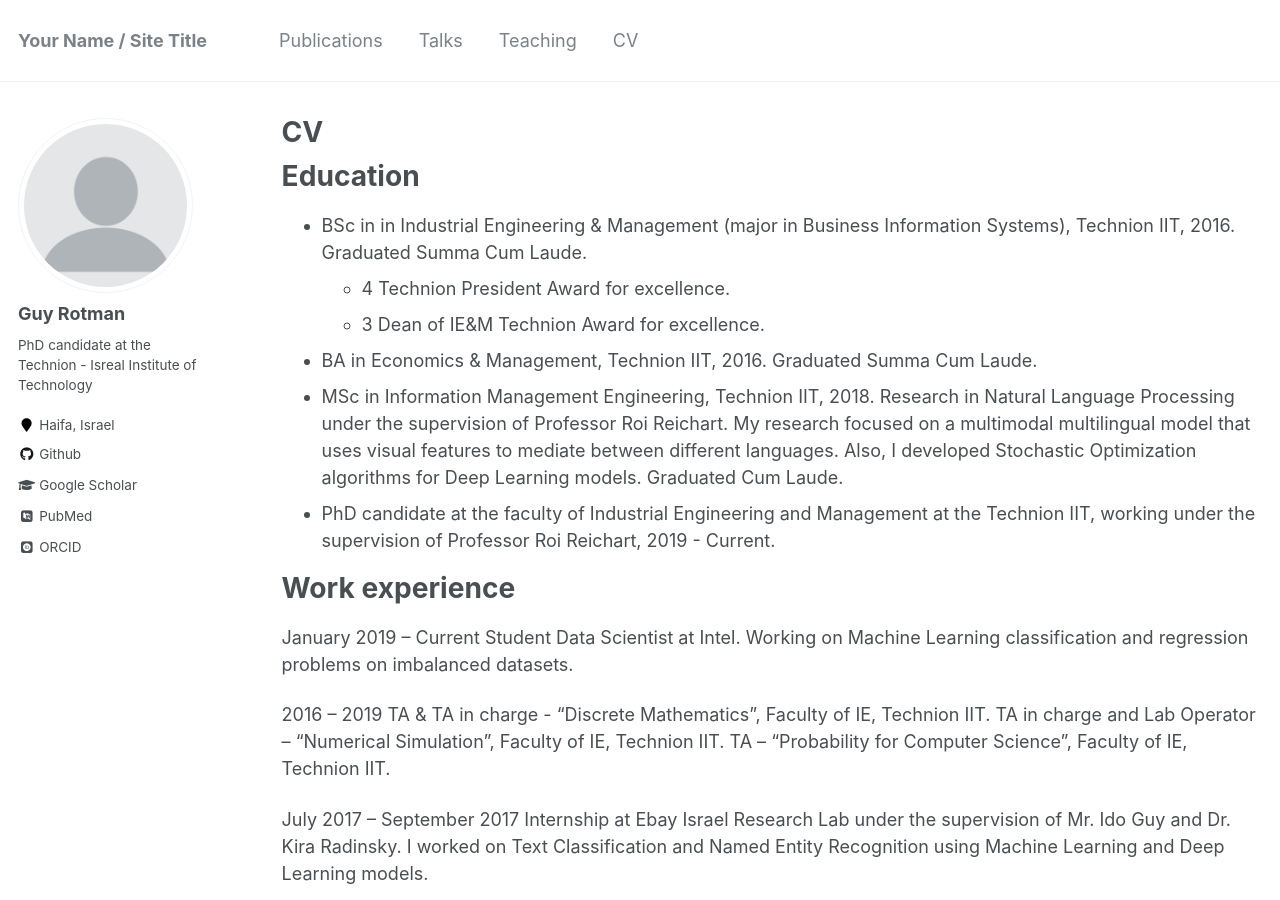
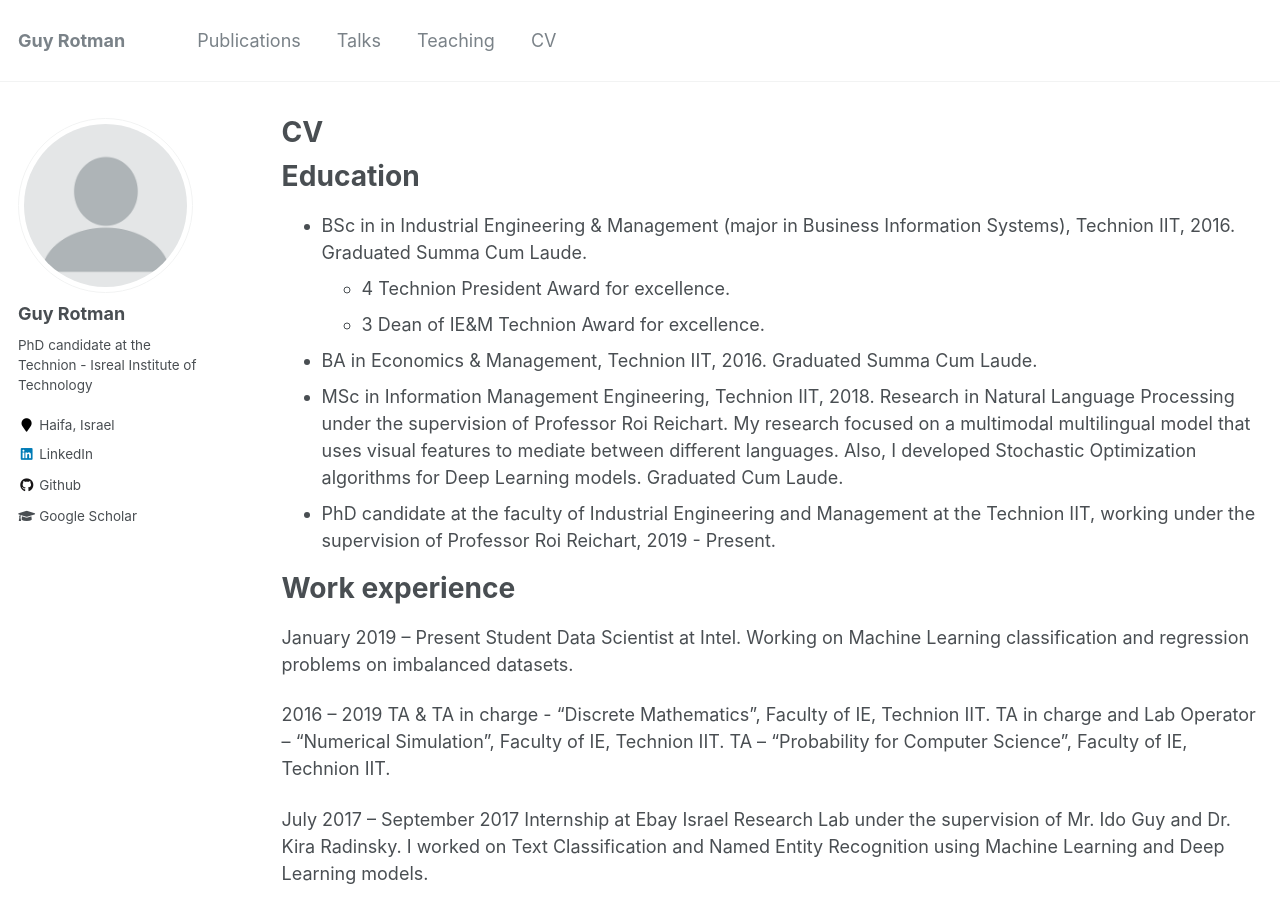
Before and after one commit to rotmanguy/rotmanguy.github.io, a Jekyll site: the page built from _pages/cv.md, in a window 1280 px wide and 900 px high. Built offline with Jekyll 4.4.1, drawn with Linux system fonts in a browser that asks for light colours; some web fonts are replaced.

Commit message:
initial commit

```diff
--- a/_config.yml
+++ b/_config.yml
@@ -7,14 +7,14 @@
 
 # Site Settings
 locale                   : "en-US"
-title                    : "Your Name / Site Title"
+title                    : "Guy Rotman"
 title_separator          : "-"
 name                     : &name "Guy Rotman"
 description              : &description "PhD candidate at the Technion - Isreal Institute of Technology"
 url                      : https://rotmanguy.github.io # the base hostname & protocol for your site e.g. "https://mmistakes.github.io"
 baseurl                  : "" # the subpath of your site, e.g. "/blog"
 repository               : "rotmanguy.github.io"
-teaser                   :  # filename of teaser fallback teaser image placed in /images/, .e.g. "500x300.png"
+teaser                   :  "profile_image.PNG"# filename of teaser fallback teaser image placed in /images/, .e.g. "500x300.png"
 breadcrumbs              : false # true, false (default)
 words_per_minute         : 160
 future                   : true
@@ -40,7 +40,7 @@ staticman:
   path                   : "_data/comments/{options.slug}"
   requiredFields         : ['name', 'email', 'message']
   transforms:
-    email                : "md5"
+    email                : "grotman at technion dot campus dot technion dot ac dot il"
   generatedFields:
     date:
       type               : "date"
@@ -85,7 +85,7 @@ author:
   bio              : "PhD candidate at the Technion - Isreal Institute of Technology"
   location         : "Haifa, Israel"
   employer         :
-  pubmed           : "https://www.ncbi.nlm.nih.gov/pubmed/?term=john+snow"
+  pubmed           : # "https://www.ncbi.nlm.nih.gov/pubmed/?term=john+snow"
   googlescholar    : "https://scholar.google.co.il/citations?user=xT_SBbYAAAAJ&hl=en"
   email            :
   researchgate     :  # example: "https://www.researchgate.net/profile/yourprofile"
@@ -102,8 +102,8 @@ author:
   instagram        :
   impactstory      : #"https://profiles.impactstory.org/u/xxxx-xxxx-xxxx-xxxx"
   lastfm           :
-  linkedin         :
-  orcid            : "http://orcid.org/yourorcidurl"
+  linkedin         : https://www.linkedin.com/in/guy-rotman-57aa6189
+  orcid            : # "http://orcid.org/yourorcidurl"
   pinterest        :
   soundcloud       :
   stackoverflow    : # http://stackoverflow.com/users/123456/username
--- a/_pages/cv.md
+++ b/_pages/cv.md
@@ -16,11 +16,11 @@ Education
   * 3 Dean of IE&M Technion Award for excellence.
 * BA in Economics & Management, Technion IIT, 2016. Graduated Summa Cum Laude.
 * MSc in Information Management Engineering, Technion IIT, 2018. Research in Natural Language Processing under the supervision of Professor Roi Reichart. My research focused on a multimodal multilingual model that uses visual features to mediate between different languages. Also, I developed Stochastic Optimization algorithms for Deep Learning models. Graduated Cum Laude.
-* PhD candidate at the faculty of Industrial Engineering and Management at the Technion IIT, working under the supervision of Professor Roi Reichart, 2019 - Current.
+* PhD candidate at the faculty of Industrial Engineering and Management at the Technion IIT, working under the supervision of Professor Roi Reichart, 2019 - Present.
 
 Work experience
 ======
-January 2019 – Current
+January 2019 – Present
 Student Data Scientist at Intel. Working on Machine Learning classification and regression problems on imbalanced datasets.
 
 2016 – 2019
```
Also changed, not shown: pages/about.md (deleted, +0 -13 lines), images/profile_image.PNG (added).
